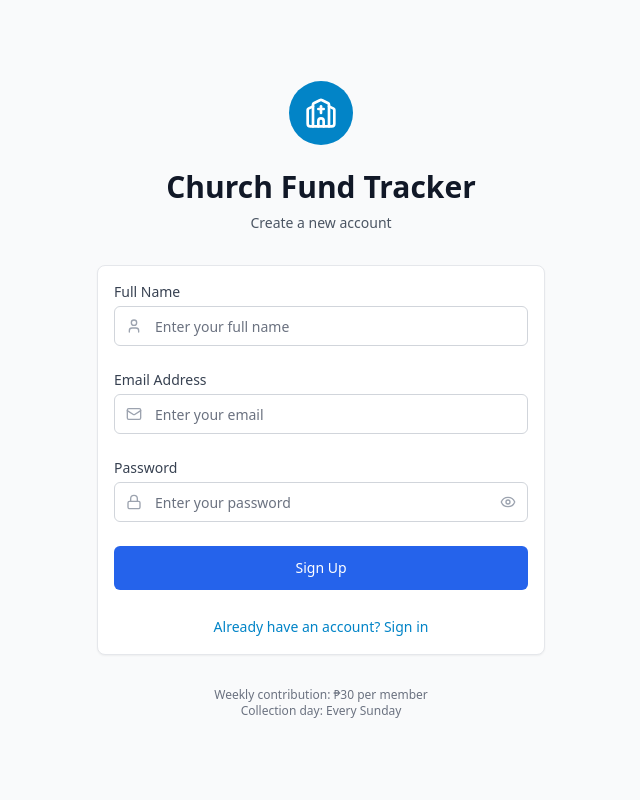
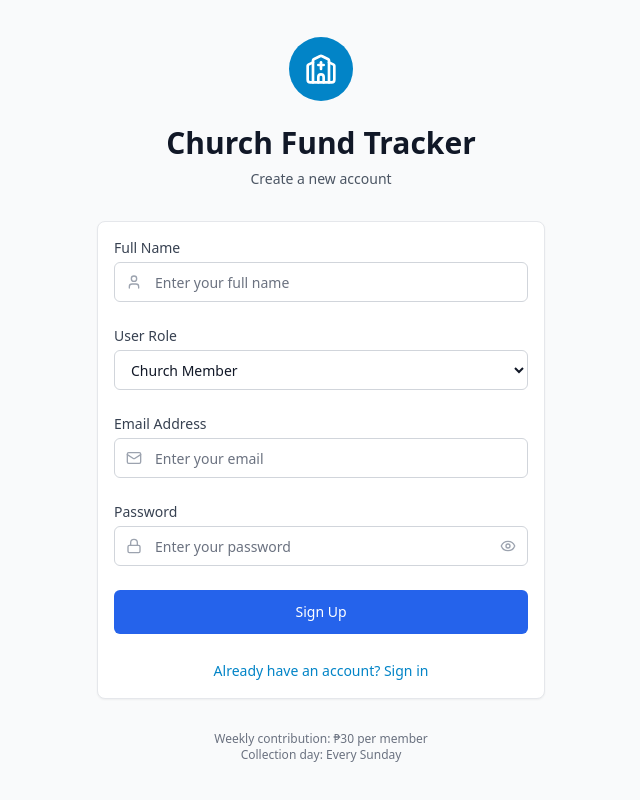
Before and after one commit to KarlLawrence123/church-fund-tracker, a React (Vite) app: page / in a window 1280 px wide. Both pictures are taken after a click on the button "Don't have an account? Sign up". Shown: the whole page, without its empty margins (319-959 px from the left). Built offline with nearby package versions, Linux system fonts and the light colour scheme; no server answers.

Commit message:
Add admin role support to authentication system

```diff
--- a/src/components/Auth.jsx
+++ b/src/components/Auth.jsx
@@ -7,7 +7,8 @@ const Auth = () => {
   const [formData, setFormData] = useState({
     email: '',
     password: '',
-    name: ''
+    name: '',
+    role: 'member'
   });
   const [showPassword, setShowPassword] = useState(false);
   const [loading, setLoading] = useState(false);
@@ -30,7 +31,7 @@ const Auth = () => {
       if (isLogin) {
         result = await signIn(formData.email, formData.password);
       } else {
-        result = await signUp(formData.email, formData.password, formData.name);
+        result = await signUp(formData.email, formData.password, formData.name, formData.role);
       }
 
       if (!result.success) {
@@ -61,6 +62,7 @@ const Auth = () => {
         <div className="card">
           <form onSubmit={handleSubmit} className="space-y-6">
             {!isLogin && (
+              <>
                 <div>
                   <label htmlFor="name" className="block text-sm font-medium text-gray-700 mb-1">
                     Full Name
@@ -79,6 +81,25 @@ const Auth = () => {
                     />
                   </div>
                 </div>
+
+                <div>
+                  <label htmlFor="role" className="block text-sm font-medium text-gray-700 mb-1">
+                    User Role
+                  </label>
+                  <div className="relative">
+                    <select
+                      id="role"
+                      name="role"
+                      value={formData.role}
+                      onChange={handleInputChange}
+                      className="input"
+                    >
+                      <option value="member">Church Member</option>
+                      <option value="admin">Administrator</option>
+                    </select>
+                  </div>
+                </div>
+              </>
             )}
 
             <div>
--- a/src/firebase/auth.js
+++ b/src/firebase/auth.js
@@ -8,7 +8,7 @@ import { doc, setDoc, getDoc } from 'firebase/firestore';
 import { auth, db } from './config';
 
 // Sign up new user
-export const signUp = async (email, password, name) => {
+export const signUp = async (email, password, name, role = 'member') => {
   try {
     const userCredential = await createUserWithEmailAndPassword(auth, email, password);
     const user = userCredential.user;
@@ -18,7 +18,7 @@ export const signUp = async (email, password, name) => {
       uid: user.uid,
       email: user.email,
       name: name,
-      role: 'member', // Default role
+      role: role, // 'member' or 'admin'
       createdAt: new Date().toISOString()
     });
 
--- a/src/firebase/config.js
+++ b/src/firebase/config.js
@@ -2,13 +2,15 @@ import { initializeApp } from 'firebase/app';
 import { getAuth } from 'firebase/auth';
 import { getFirestore } from 'firebase/firestore';
 
+// TODO: Replace with your actual Firebase configuration
+// Get these values from Firebase Console → Project Settings → Your Apps → Web App → Config
 const firebaseConfig = {
-  apiKey: "YOUR_API_KEY",
+  apiKey: "YOUR_ACTUAL_API_KEY",
   authDomain: "church-fund-tracker.firebaseapp.com",
   projectId: "church-fund-tracker",
   storageBucket: "church-fund-tracker.appspot.com",
-  messagingSenderId: "YOUR_SENDER_ID",
-  appId: "YOUR_APP_ID"
+  messagingSenderId: "YOUR_ACTUAL_SENDER_ID",
+  appId: "YOUR_ACTUAL_APP_ID"
 };
 
 // Initialize Firebase
```
Lines whose indentation alone changed are shown as unchanged.
